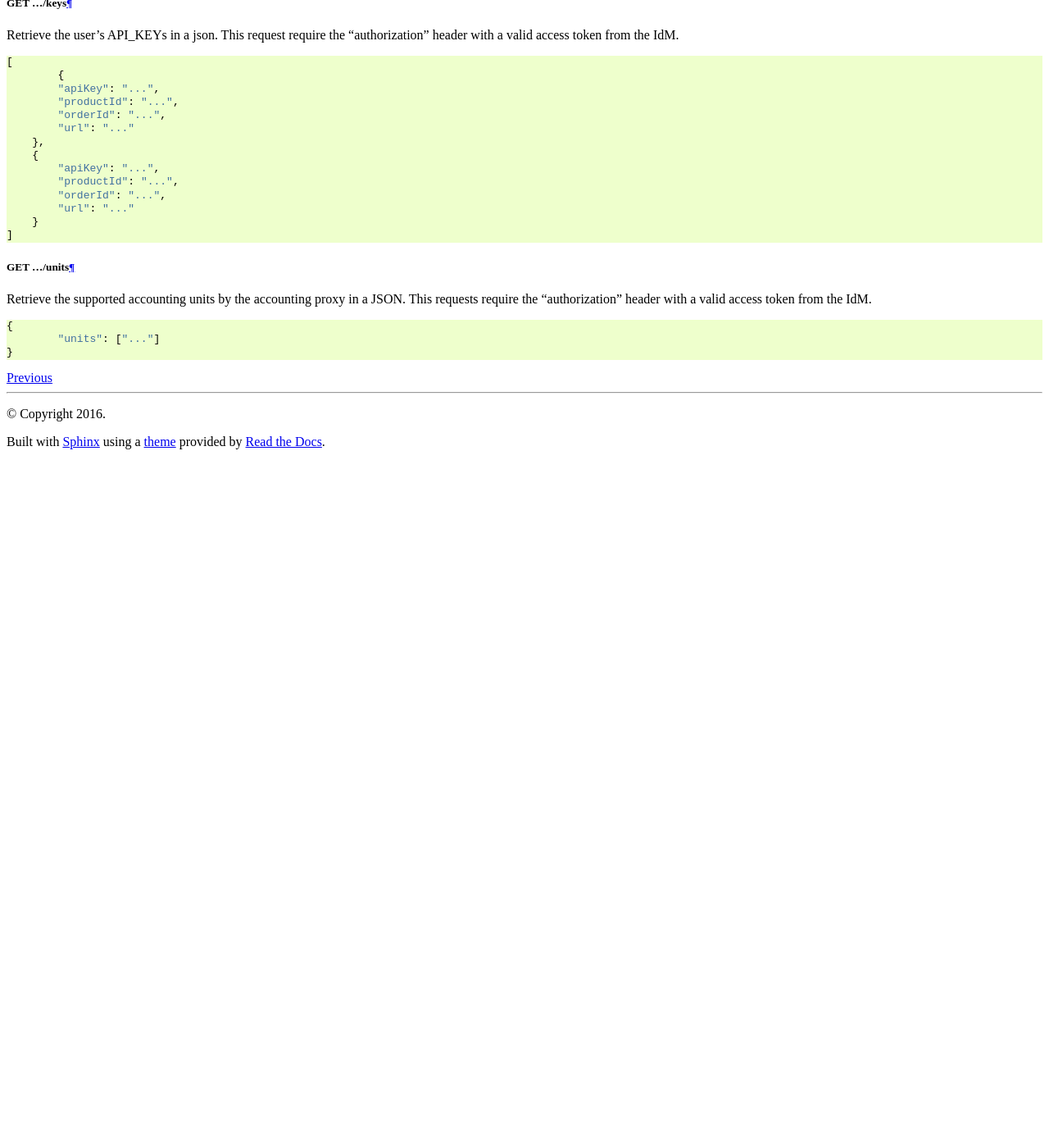
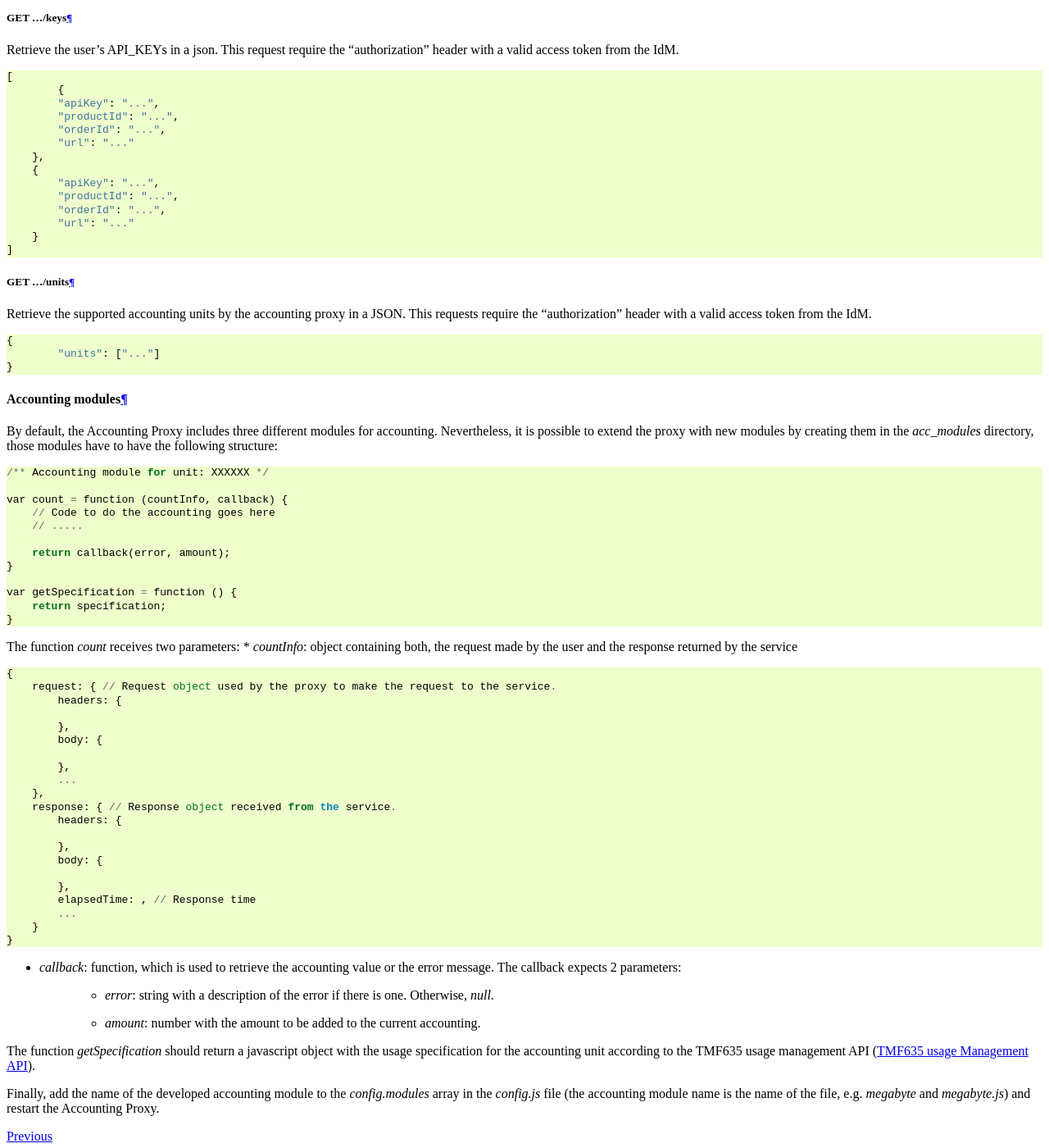
Before and after one commit to FIWARE-TMForum/Business-API-Ecosystem, a Sphinx documentation site: the page built from doc/plugins-guide.rst, in a window 1280 px wide and 1400 px high, scrolled down 8894 px. Shown: the whole window at 82% size. Built offline with Sphinx 7.4.7 and the Read the Docs theme 2.0.0, drawn with Linux system fonts in a browser that asks for light colours; comment, search, counter and statistics services are not loaded; before the commit the page ends 9450 px from its top, so only the background shows below that.

Commit message:
Include documentation regarding the development of accounting modules

```diff
--- a/doc/plugins-guide.rst
+++ b/doc/plugins-guide.rst
@@ -435,3 +435,61 @@ header with a valid access token from the IdM.
     {
 	    "units": ["..."]
     }
+
+
+Accounting modules
+------------------
+
+By default, the Accounting Proxy includes three different modules for accounting. Nevertheless, it is possible to extend
+the proxy with new modules by creating them in the *acc_modules* directory, those modules have to have the following structure:
+
+::
+
+    /** Accounting module for unit: XXXXXX */
+
+    var count = function (countInfo, callback) {
+        // Code to do the accounting goes here
+        // .....
+
+        return callback(error, amount);
+    }
+
+    var getSpecification = function () {
+        return specification;
+    }
+
+
+The function `count` receives two parameters:
+* `countInfo`: object containing both, the request made by the user and the response returned by the service ::
+
+    {
+        request: { // Request object used by the proxy to make the request to the service.
+            headers: {
+
+            },
+            body: {
+
+            },
+            ...
+        },
+        response: { // Response object received from the service.
+            headers: {
+
+            },
+            body: {
+
+            },
+            elapsedTime: , // Response time
+            ...
+        }
+    }
+
+* `callback`: function, which is used to retrieve the accounting value or the error message. The callback expects 2 parameters:
+   * `error`: string with a description of the error if there is one. Otherwise, `null`.
+   * `amount`: number with the amount to be added to the current accounting.
+
+The function `getSpecification` should return a javascript object with the usage specification for the accounting unit
+according to the TMF635 usage management API (`TMF635 usage Management API <https://www.tmforum.org/resources/standard/tmf635-usage-management-api-rest-specification-r14-5-0/>`__).
+
+Finally, add the name of the developed accounting module to the `config.modules` array in the `config.js` file (the
+accounting module name is the name of the file, e.g. `megabyte` and `megabyte.js`) and restart the Accounting Proxy.
```
